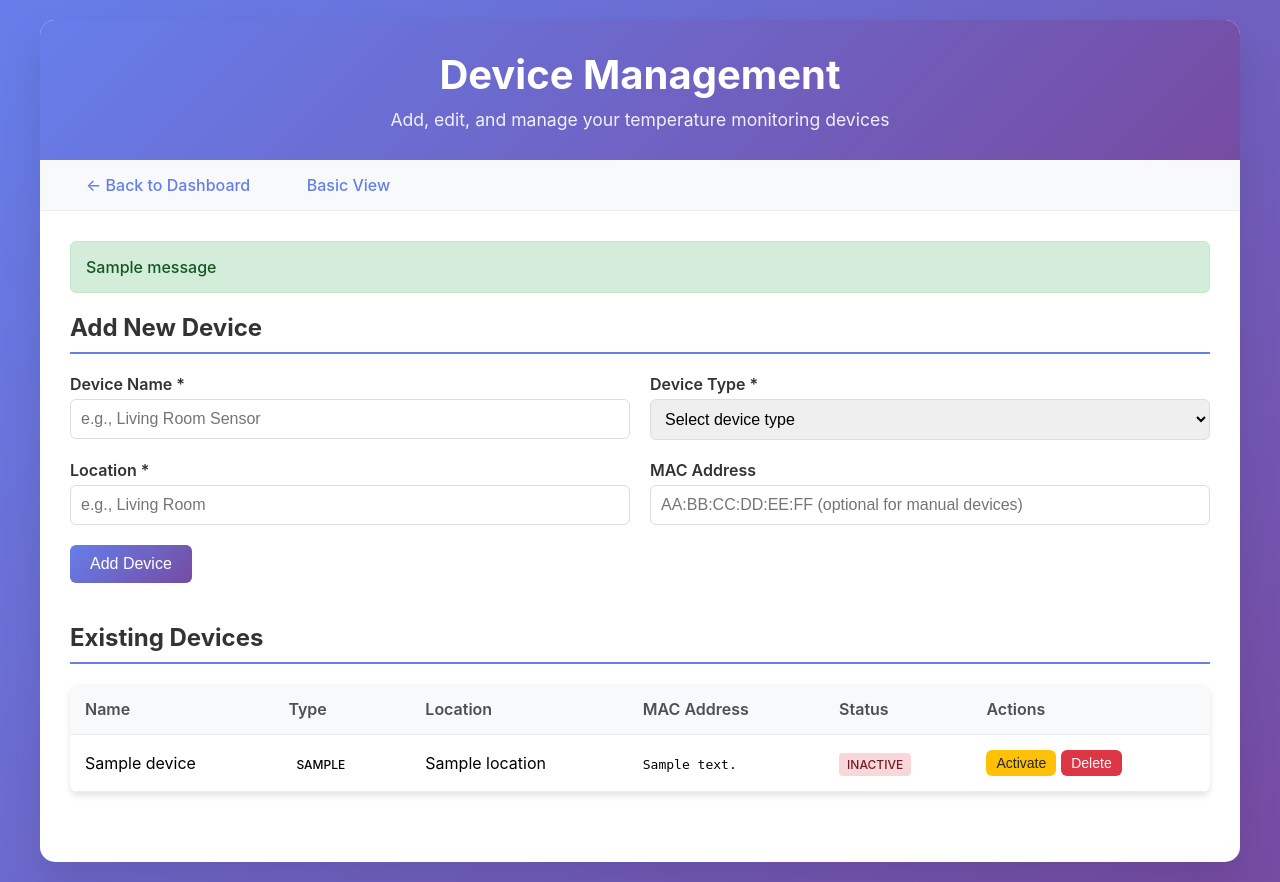
After one commit to Ekipogh/temperature, a Django app: template homepage/templates/homepage/manage_devices.html in a window 1280 px wide. The commit adds this page. Run offline with Django 3.2, Linux system fonts and the light colour scheme; the template is opened without the code that fills it: most values are stand-ins (such as "Sample title", 1, 10 or a date in 2020); one stand-in notice (Sample message) is shown.

Commit message:
feat: add Govee device support and management interface

```diff
--- a/ci/docker-compose.preprod.yml
+++ b/ci/docker-compose.preprod.yml
@@ -1,7 +1,7 @@
 version: '3.8'
 
 services:
-  # Temperature Daemon Service
+  # SwitchBot Temperature Daemon Service
   temperature-daemon:
     build:
       context: ..
--- a/ci/docker-compose.production.yml
+++ b/ci/docker-compose.production.yml
@@ -31,7 +31,7 @@
 version: '3.8'
 
 services:
-  # Temperature Daemon Service
+  # SwitchBot Temperature Daemon Service
   temperature-daemon:
     build:
       context: ..
--- a/homepage/admin.py
+++ b/homepage/admin.py
@@ -1,6 +1,6 @@
 from django.contrib import admin
 
-from .models import Temperature
+from .models import Temperature, Device
 
 
 @admin.register(Temperature)
@@ -50,3 +50,6 @@ class TemperatureAdmin(admin.ModelAdmin):
 admin.site.site_header = "Temperature Monitoring Admin"
 admin.site.site_title = "Temperature Admin"
 admin.site.index_title = "Welcome to Temperature Monitoring Administration"
+
+# Register Device model
+admin.site.register(Device)
--- a/homepage/templates/homepage/basic.html
+++ b/homepage/templates/homepage/basic.html
@@ -6,6 +6,11 @@
     <title>Temperature Monitor</title>
   </head>
   <body>
+    <div style="margin-bottom: 20px;">
+      <a href="{% url 'home' %}">← Dashboard</a> |
+      <a href="{% url 'manage_devices' %}">Manage Devices</a>
+    </div>
+
     <table border="1">
       <thead>
         <tr>
--- a/homepage/templates/homepage/home.html
+++ b/homepage/templates/homepage/home.html
@@ -73,6 +73,11 @@
                         <p class="text-muted">Real-time monitoring of temperature and humidity</p>
                     </div>
                     <div class="d-flex align-items-center gap-3">
+                        <!-- Device Management Link -->
+                        <a href="{% url 'manage_devices' %}" class="btn btn-outline-secondary btn-sm" title="Manage Devices">
+                            <i class="fas fa-cog me-1"></i>Manage Devices
+                        </a>
+
                         <!-- Daemon Status Indicator -->
                         <div class="d-flex align-items-center">
                             <span class="badge me-2" v-bind:class="{
--- /dev/null
+++ b/homepage/templates/homepage/manage_devices.html
@@ -0,0 +1,413 @@
+<!DOCTYPE html>
+<html lang="en">
+<head>
+    <meta charset="UTF-8">
+    <meta name="viewport" content="width=device-width, initial-scale=1.0">
+    <title>Device Management - Temperature Monitor</title>
+    <style>
+        * {
+            margin: 0;
+            padding: 0;
+            box-sizing: border-box;
+        }
+
+        body {
+            font-family: -apple-system, BlinkMacSystemFont, 'Segoe UI', Roboto, Oxygen, Ubuntu, sans-serif;
+            background: linear-gradient(135deg, #667eea 0%, #764ba2 100%);
+            min-height: 100vh;
+            padding: 20px;
+        }
+
+        .container {
+            max-width: 1200px;
+            margin: 0 auto;
+            background: white;
+            border-radius: 15px;
+            box-shadow: 0 20px 40px rgba(0,0,0,0.1);
+            overflow: hidden;
+        }
+
+        .header {
+            background: linear-gradient(135deg, #667eea 0%, #764ba2 100%);
+            color: white;
+            padding: 30px;
+            text-align: center;
+        }
+
+        .header h1 {
+            font-size: 2.5rem;
+            margin-bottom: 10px;
+        }
+
+        .header p {
+            font-size: 1.1rem;
+            opacity: 0.9;
+        }
+
+        .nav {
+            background: #f8f9fa;
+            padding: 15px 30px;
+            border-bottom: 1px solid #e9ecef;
+        }
+
+        .nav a {
+            color: #667eea;
+            text-decoration: none;
+            font-weight: 500;
+            margin-right: 20px;
+            padding: 8px 16px;
+            border-radius: 6px;
+            transition: background-color 0.2s;
+        }
+
+        .nav a:hover {
+            background-color: #e9ecef;
+        }
+
+        .content {
+            padding: 30px;
+        }
+
+        .message {
+            padding: 15px;
+            margin-bottom: 20px;
+            border-radius: 6px;
+            font-weight: 500;
+        }
+
+        .message.success {
+            background-color: #d4edda;
+            color: #155724;
+            border: 1px solid #c3e6cb;
+        }
+
+        .message.error {
+            background-color: #f8d7da;
+            color: #721c24;
+            border: 1px solid #f5c6cb;
+        }
+
+        .section {
+            margin-bottom: 40px;
+        }
+
+        .section h2 {
+            color: #333;
+            margin-bottom: 20px;
+            font-size: 1.5rem;
+            border-bottom: 2px solid #667eea;
+            padding-bottom: 10px;
+        }
+
+        .form-grid {
+            display: grid;
+            grid-template-columns: 1fr 1fr;
+            gap: 20px;
+            margin-bottom: 20px;
+        }
+
+        .form-group {
+            display: flex;
+            flex-direction: column;
+        }
+
+        .form-group.full-width {
+            grid-column: 1 / -1;
+        }
+
+        label {
+            font-weight: 600;
+            margin-bottom: 5px;
+            color: #333;
+        }
+
+        input, select {
+            padding: 10px;
+            border: 1px solid #ddd;
+            border-radius: 6px;
+            font-size: 1rem;
+            transition: border-color 0.2s;
+        }
+
+        input:focus, select:focus {
+            outline: none;
+            border-color: #667eea;
+            box-shadow: 0 0 0 3px rgba(102, 126, 234, 0.1);
+        }
+
+        .btn {
+            padding: 10px 20px;
+            border: none;
+            border-radius: 6px;
+            font-size: 1rem;
+            font-weight: 500;
+            cursor: pointer;
+            transition: all 0.2s;
+            text-decoration: none;
+            display: inline-block;
+            text-align: center;
+        }
+
+        .btn-primary {
+            background: linear-gradient(135deg, #667eea 0%, #764ba2 100%);
+            color: white;
+        }
+
+        .btn-primary:hover {
+            transform: translateY(-2px);
+            box-shadow: 0 5px 15px rgba(102, 126, 234, 0.3);
+        }
+
+        .btn-danger {
+            background-color: #dc3545;
+            color: white;
+        }
+
+        .btn-danger:hover {
+            background-color: #c82333;
+        }
+
+        .btn-warning {
+            background-color: #ffc107;
+            color: #212529;
+        }
+
+        .btn-warning:hover {
+            background-color: #e0a800;
+        }
+
+        .btn-sm {
+            padding: 5px 10px;
+            font-size: 0.875rem;
+        }
+
+        .devices-table {
+            width: 100%;
+            border-collapse: collapse;
+            margin-top: 20px;
+            background: white;
+            border-radius: 8px;
+            overflow: hidden;
+            box-shadow: 0 4px 6px rgba(0,0,0,0.1);
+        }
+
+        .devices-table th,
+        .devices-table td {
+            padding: 15px;
+            text-align: left;
+            border-bottom: 1px solid #e9ecef;
+        }
+
+        .devices-table th {
+            background-color: #f8f9fa;
+            font-weight: 600;
+            color: #495057;
+        }
+
+        .devices-table tr:hover {
+            background-color: #f8f9fa;
+        }
+
+        .status-badge {
+            padding: 4px 8px;
+            border-radius: 4px;
+            font-size: 0.75rem;
+            font-weight: 500;
+            text-transform: uppercase;
+        }
+
+        .status-active {
+            background-color: #d4edda;
+            color: #155724;
+        }
+
+        .status-inactive {
+            background-color: #f8d7da;
+            color: #721c24;
+        }
+
+        .device-type-badge {
+            padding: 4px 8px;
+            border-radius: 4px;
+            font-size: 0.75rem;
+            font-weight: 500;
+            text-transform: uppercase;
+        }
+
+        .type-switchbot {
+            background-color: #e3f2fd;
+            color: #1565c0;
+        }
+
+        .type-govee {
+            background-color: #f3e5f5;
+            color: #7b1fa2;
+        }
+
+        .type-manual {
+            background-color: #fff3e0;
+            color: #ef6c00;
+        }
+
+        .actions {
+            display: flex;
+            gap: 5px;
+        }
+
+        .no-devices {
+            text-align: center;
+            padding: 40px;
+            color: #6c757d;
+            font-style: italic;
+        }
+
+        @media (max-width: 768px) {
+            .form-grid {
+                grid-template-columns: 1fr;
+            }
+
+            .devices-table {
+                font-size: 0.875rem;
+            }
+
+            .devices-table th,
+            .devices-table td {
+                padding: 10px;
+            }
+        }
+    </style>
+</head>
+<body>
+    <div class="container">
+        <div class="header">
+            <h1>Device Management</h1>
+            <p>Add, edit, and manage your temperature monitoring devices</p>
+        </div>
+
+        <div class="nav">
+            <a href="{% url 'home' %}">← Back to Dashboard</a>
+            <a href="{% url 'basic' %}">Basic View</a>
+        </div>
+
+        <div class="content">
+            {% if messages %}
+                {% for message in messages %}
+                    <div class="message {{ message.tags }}">
+                        {{ message }}
+                    </div>
+                {% endfor %}
+            {% endif %}
+
+            <!-- Add New Device Section -->
+            <div class="section">
+                <h2>Add New Device</h2>
+                <form method="post">
+                    {% csrf_token %}
+                    <input type="hidden" name="action" value="add">
+
+                    <div class="form-grid">
+                        <div class="form-group">
+                            <label for="name">Device Name *</label>
+                            <input type="text" id="name" name="name" required
+                                   placeholder="e.g., Living Room Sensor">
+                        </div>
+
+                        <div class="form-group">
+                            <label for="device_type">Device Type *</label>
+                            <select id="device_type" name="device_type" required>
+                                <option value="">Select device type</option>
+                                {% for value, label in device_types %}
+                                    <option value="{{ value }}">{{ label }}</option>
+                                {% endfor %}
+                            </select>
+                        </div>
+
+                        <div class="form-group">
+                            <label for="location">Location *</label>
+                            <input type="text" id="location" name="location" required
+                                   placeholder="e.g., Living Room">
+                        </div>
+
+                        <div class="form-group">
+                            <label for="mac_address">MAC Address</label>
+                            <input type="text" id="mac_address" name="mac_address"
+                                   placeholder="AA:BB:CC:DD:EE:FF (optional for manual devices)">
+                        </div>
+                    </div>
+
+                    <button type="submit" class="btn btn-primary">Add Device</button>
+                </form>
+            </div>
+
+            <!-- Existing Devices Section -->
+            <div class="section">
+                <h2>Existing Devices</h2>
+
+                {% if devices %}
+                    <table class="devices-table">
+                        <thead>
+                            <tr>
+                                <th>Name</th>
+                                <th>Type</th>
+                                <th>Location</th>
+                                <th>MAC Address</th>
+                                <th>Status</th>
+                                <th>Actions</th>
+                            </tr>
+                        </thead>
+                        <tbody>
+                            {% for device in devices %}
+                                <tr>
+                                    <td>{{ device.name }}</td>
+                                    <td>
+                                        <span class="device-type-badge type-{{ device.device_type }}">
+                                            {{ device.get_device_type_display }}
+                                        </span>
+                                    </td>
+                                    <td>{{ device.location }}</td>
+                                    <td>
+                                        {% if device.mac_address %}
+                                            <code>{{ device.mac_address }}</code>
+                                        {% else %}
+                                            <em>N/A</em>
+                                        {% endif %}
+                                    </td>
+                                    <td>
+                                        <span class="status-badge {% if device.is_active %}status-active{% else %}status-inactive{% endif %}">
+                                            {% if device.is_active %}Active{% else %}Inactive{% endif %}
+                                        </span>
+                                    </td>
+                                    <td>
+                                        <div class="actions">
+                                            <form method="post" style="display: inline;">
+                                                {% csrf_token %}
+                                                <input type="hidden" name="action" value="toggle">
+                                                <input type="hidden" name="device_id" value="{{ device.id }}">
+                                                <button type="submit" class="btn btn-warning btn-sm">
+                                                    {% if device.is_active %}Deactivate{% else %}Activate{% endif %}
+                                                </button>
+                                            </form>
+
+                                            <form method="post" style="display: inline;"
+                                                  onsubmit="return confirm('Are you sure you want to delete {{ device.name }}?')">
+                                                {% csrf_token %}
+                                                <input type="hidden" name="action" value="delete">
+                                                <input type="hidden" name="device_id" value="{{ device.id }}">
+                                                <button type="submit" class="btn btn-danger btn-sm">Delete</button>
+                                            </form>
+                                        </div>
+                                    </td>
+                                </tr>
+                            {% endfor %}
+                        </tbody>
+                    </table>
+                {% else %}
+                    <div class="no-devices">
+                        <p>No devices configured yet. Add your first device above!</p>
+                    </div>
+                {% endif %}
+            </div>
+        </div>
+    </div>
+</body>
+</html>
--- a/homepage/urls.py
+++ b/homepage/urls.py
@@ -5,6 +5,7 @@ from . import views
 urlpatterns = [
     path("", views.home, name="home"),
     path("basic/", views.basic, name="basic"),
+    path("manage/", views.manage_devices, name="manage_devices"),
     path("api/temperature/", views.temeperature_data, name="temperature_data"),
     path("api/historical/", views.historical_data, name="historical_data"),
     path("api/daemon/status/", views.daemon_status, name="daemon_status"),
```
Also changed, not shown: homepage/models.py (+58 -0 lines), homepage/views.py (+149 -6 lines), services/govee_service.py (+82 -17 lines), .gitea/workflows/ci-cd.yml, homepage/migrations/0007_add_simple_device_model.py (added), homepage/migrations/0008_alter_device_mac_address.py (added), thirdparty/__init__.py (added), 1 other file.
